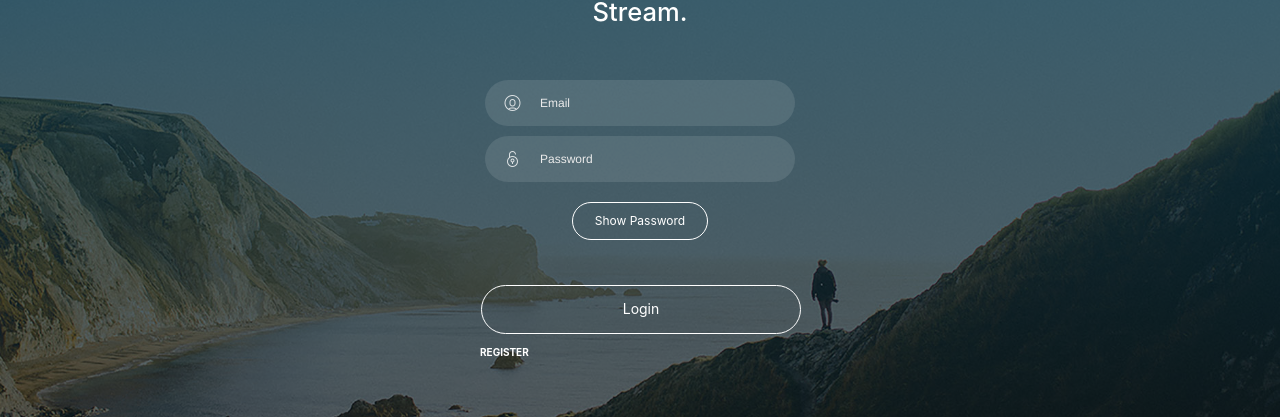
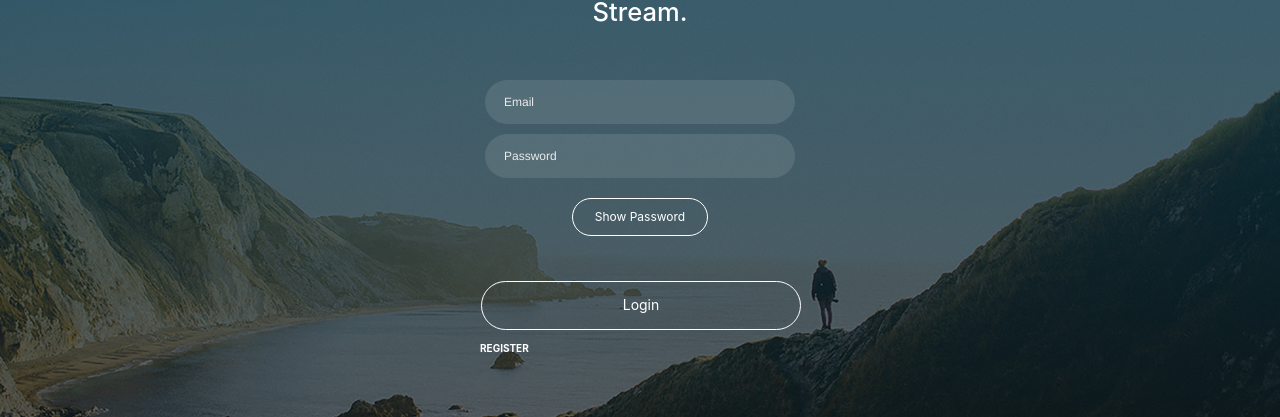
Before and after one commit to quattad/stream, a React (Create React App) app: page /login in a window 1280 px wide. Shown: the part 195-612 px from the top of the page. Built offline with nearby package versions, Linux system fonts and the light colour scheme.

Commit message:
Added form validation messages to show based on backend response message; basic refactoring

```diff
--- a/src/components/LoginPublic.components.js
+++ b/src/components/LoginPublic.components.js
@@ -1,58 +1,94 @@
 import React from "react";
 import {Redirect} from "react-router"
+import axios from "axios";
 
-// reactstrap components
-import {Button,Card,CardBody,CardFooter,Form,Input,InputGroupAddon,InputGroupText,InputGroup,Container,Col
-} from "reactstrap";
+import { OverlayTrigger, UncontrolledPopover, PopoverBody, FormFeedback, FormGroup, Button, Card, CardBody, CardFooter, Form, Input, InputGroupAddon, InputGroupText, InputGroup, Container,Col } from "reactstrap";
 
-// core components
+// Import child components
 import Navbar from "./Navbar.components";
 import TransparentFooter from "./TransparentFooter";
-import axios from "axios";
 
 // import useAuth functions to set authState
 import {useAuthContext} from '../services/AuthReducer'
 
-function LoginPage() {
+// define email and password regexes
+const emailRegex = RegExp(/(?:[a-z0-9!#$%&'*+/=?^_`{|}~-]+(?:\.[a-z0-9!#$%&'*+/=?^_`{|}~-]+)*|"(?:[\x01-\x08\x0b\x0c\x0e-\x1f\x21\x23-\x5b\x5d-\x7f]|\\[\x01-\x09\x0b\x0c\x0e-\x7f])*")@(?:(?:[a-z0-9](?:[a-z0-9-]*[a-z0-9])?\.)+[a-z0-9](?:[a-z0-9-]*[a-z0-9])?|\[(?:(?:25[0-5]|2[0-4][0-9]|[01]?[0-9][0-9]?)\.){3}(?:25[0-5]|2[0-4][0-9]|[01]?[0-9][0-9]?|[a-z0-9-]*[a-z0-9]:(?:[\x01-\x08\x0b\x0c\x0e-\x1f\x21-\x5a\x53-\x7f]|\\[\x01-\x09\x0b\x0c\x0e-\x7f])+)\])/)
+const passwordRegex = RegExp(/^(?=.*[a-z])(?=.*[A-Z])(?=.*\d)(?=.*[@$!%*?&])[A-Za-z\d@$!%*?&]{8,20}$/)
 
-  // Hook to fetch state object passed down from parent App component
-  // This is run everytime there is a change in SPA e.g. change in form field
+function LoginPage () {
   const auth = useAuthContext()
 
-  // Create state to store entered username and pw
+  // FORM STATE HOOKS
   const [emailState, setEmailState] = React.useState("");
+  const onChangeEmail = (e) => {setEmailState(e.target.value)};
+
   const [passwordState, setPasswordState] = React.useState("");
+  const onChangePassword = (e) => {setPasswordState(e.target.value)};
 
+  // FORM FUNCTIONALITY HOOKS
+  const[showPassword, setShowPassword] = React.useState("password");
+  const onShowPassword = () => {setShowPassword(!showPassword)};
+
+  const[showPasswordButton, setShowPasswordButton] = React.useState("Show");
+  const onShowPasswordButton = () => {setShowPasswordButton(!showPasswordButton)};
+
+  // FORM FUNCTIONALITY HOOKS
   const [emailFocus, setEmailFocus] = React.useState(false);
   const [passwordFocus, setPasswordFocus] = React.useState(false);
+  const [emailIsValid, setEmailIsValid] = React.useState(false);
+  const [emailHasInput, setEmailHasInput] = React.useState(false)
+  const checkEmailIfValid = (e) => {
+    e.preventDefault();
 
-  // Define form save functions
-  const onChangeEmail = (e) => {
-    setEmailState(e.target.value)
-  };
-  const onChangePassword = (e) => {
-    setPasswordState(e.target.value)
-  };
-  const onShowPassword = (e) => {
-    setShowPassword(!showPassword)
-  };
-  const onShowPasswordButton = (e) => {
-    setShowPasswordButton(!showPasswordButton)
+    if (e.target.value.length > 0) {
+      setEmailHasInput(true);
+
+      if (emailRegex.test(e.target.value)) {
+        setEmailIsValid(true);
+        setEmailHasInput(false); // To prevent override of valid field
+      } else {
+        setEmailIsValid(false);
+      }
+
+    } else {
+      setEmailHasInput(false);
+      setEmailIsValid(false);
+    }
   };
 
-  // Additional form features
-  const[fireRedirectHome, setFireRedirectHome] = React.useState(false)
-  const[fireRedirectRegister, setFireRedirectRegister] = React.useState(false)
-  const[showPassword, setShowPassword] = React.useState("password")
-  const[showPasswordButton, setShowPasswordButton] = React.useState("Show")
+  const [passwordIsValid, setPasswordIsValid] = React.useState(false);
+  const [passwordHasInput, setPasswordHasInput] = React.useState(false)
+  const checkPasswordIfValid = (e) => {
+    e.preventDefault();
 
-  const onFireRedirectHome = (e) => {
-    setFireRedirectHome(true)
+    if (e.target.value.length > 0) {
+      setPasswordHasInput(true);
+
+      if (passwordRegex.test(e.target.value)) {
+        setPasswordIsValid(true);
+        setPasswordHasInput(false); // To prevent override of valid field
+      } else {
+        setPasswordIsValid(false);
       }
 
-  const onFireRedirectRegister = (e) => {
-    setFireRedirectRegister(true)
+    } else {
+      setPasswordHasInput(false);
+      setPasswordIsValid(false);
     }
+  };
+
+  const [showEmailPopover, setShowEmailPopover] = React.useState(false)
+  const [emailPopoverMsg, setEmailPopoverMsg] = React.useState("")
+
+  const [showPasswordPopover, setShowPasswordPopover] = React.useState(false)
+  const [passwordPopoverMsg, setPasswordPopoverMsg] = React.useState("")
+
+  // REDIRECT HOOKS
+  const[fireRedirectHome, setFireRedirectHome] = React.useState(false)
+  const onFireRedirectHome = () => {setFireRedirectHome(true)}
+
+  const[fireRedirectRegister, setFireRedirectRegister] = React.useState(false)
+  const onFireRedirectRegister = () => {setFireRedirectRegister(true)}
 
   // Define login function
   const onSubmitLogin = async (e) => {
@@ -66,16 +102,34 @@ function LoginPage() {
       });
 
       if (!res.data.error) {
-        auth.handleLogin();
+        await auth.handleLogin();
         onFireRedirectHome(e);
 
     }} catch (err) {
     /** Error handling for login issues */
-    if (err.response.data.description === "EMAIL_FIELD_EMPTY") {}
-    else if (err.response.data.description === "PASSWORD_FIELD_EMPTY") {}
-    else if (err.response.data.description === "USER_NOT_FOUND") {}
-    else if (err.response.data.description === "PASSWORD_DOES_NOT_MATCH") {}
-    else {throw new Error("Uncaught ")}
+    if (err.response.data.description === "EMAIL_FIELD_EMPTY") {
+      setShowEmailPopover(true)
+      setShowPasswordPopover(false)
+      setEmailPopoverMsg("Email field is empty.")
+    }
+    else if (err.response.data.description === "PASSWORD_FIELD_EMPTY") {
+      setShowPasswordPopover(true)
+      setShowEmailPopover(false)
+      setPasswordPopoverMsg("Password field is empty.")
+    }
+    else if (err.response.data.description === "USER_NOT_FOUND") {
+      setShowEmailPopover(true)
+      setShowPasswordPopover(false)
+      setEmailPopoverMsg("User was not found.")
+    }
+    else if (err.response.data.description === "PASSWORD_DOES_NOT_MATCH") {
+      setShowPasswordPopover(true)
+      setShowEmailPopover(false)
+      setPasswordPopoverMsg("Incorrect password.")
+    }
+    else {
+      throw new Error("Uncaught error: " + err)
+    }
   }
 };
 
@@ -85,6 +139,7 @@ function LoginPage() {
     document.documentElement.classList.remove("nav-open");
     window.scrollTo(0, 0);
     document.body.scrollTop = 0;
+
     return function cleanup() {
       document.body.classList.remove("login-page");
       document.body.classList.remove("sidebar-collapse");
@@ -96,12 +151,7 @@ function LoginPage() {
       {fireRedirectHome && <Redirect to='/dashboard'> push={true} </Redirect>}
       {fireRedirectRegister && <Redirect to='/register'> push={true}</Redirect>}
       <div className="page-header clear-filter" filter-color="blue">
-        <div
-          className="page-header-image"
-          style={{
-            backgroundImage: "url(" + require("../assets/img/login.jpg") + ")"
-          }}
-        ></div>
+        <div className="page-header-image" style={{backgroundImage: "url(" + require("../assets/img/login.jpg") + ")"}}></div>
         <div className="content">
           <Container>
             <Col className="ml-auto mr-auto" md="4">
@@ -111,76 +161,47 @@ function LoginPage() {
                     <h3 className="h3 seo">Welcome back to Stream.</h3>
                   </Container>
                   <CardBody>
-                    <InputGroup
-                      className={
-                        "no-border input-lg" + (emailFocus ? " input-group-focus" : "")
-                      }>
+                    <FormGroup className={"no-border input-lg" + (emailFocus ? " input-group-focus" : "")}>
+                      <Input id="emailField"
+                      valid={emailIsValid} invalid={emailHasInput}
+                      placeholder="Email"
+                      onChange={(e)=>{onChangeEmail(e); checkEmailIfValid(e)}}
+                      onFocus={() => setEmailFocus(true)}
+                      onBlur={() => setEmailFocus(false)}>
+                      </Input><FormFeedback>Invalid email.</FormFeedback>
+                      <UncontrolledPopover trigger="focus" toggle={()=>{setShowEmailPopover(false)}} placement="right" isOpen={showEmailPopover} target="emailField">
+                        <PopoverBody>{emailPopoverMsg}</PopoverBody>
+                      </UncontrolledPopover>
+                    </FormGroup>
+                    <FormGroup className={"no-border input-lg" + (passwordFocus ? " input-group-focus" : "")}>
                       <InputGroupAddon addonType="prepend">
-                        <InputGroupText>
-                          <i className="now-ui-icons users_circle-08"></i>
-                        </InputGroupText>
                       </InputGroupAddon>
-                      <Input
-                        placeholder="Email"
-                        type="text"
-                        onChange={(e)=>onChangeEmail(e)}
-                        onFocus={() => setEmailFocus(true)}
-                        onBlur={() => setEmailFocus(false)}
-                      ></Input>
-                    </InputGroup>
-                    <InputGroup
-                      className={
-                        "no-border input-lg" +
-                        (passwordFocus ? " input-group-focus" : "")
-                      }
-                    >
-                      <InputGroupAddon addonType="prepend">
-                        <InputGroupText>
-                          <i className="now-ui-icons ui-1_lock-circle-open"></i>
-                        </InputGroupText>
-                      </InputGroupAddon>
-                      <Input
+                      <Input id="passwordField"
+                      valid={passwordIsValid} invalid={passwordHasInput}
                       placeholder="Password"
                       type={(showPassword ? "password": "text")}
-                        onChange={(e)=>onChangePassword(e)}
+                      onChange={(e)=>{onChangePassword(e); checkPasswordIfValid(e);}}
                       onFocus={() => setPasswordFocus(true)}
                       onBlur={() => setPasswordFocus(false)}
-                      ></Input>
-                    </InputGroup>
+                      ></Input><FormFeedback>Password must be between 8 to 20 characters, 1 uppercase and 1 lowercase letter.</FormFeedback>
+                      <UncontrolledPopover trigger="click" toggle={()=>{setShowPasswordPopover(false)}}placement="right" isOpen={showPasswordPopover} target="passwordField">
+                        <PopoverBody>{passwordPopoverMsg}</PopoverBody>
+                      </UncontrolledPopover>
+                    </FormGroup>
                     <div className="col-md-auto">
-                      <Button
-                        outline
-                        className="btn-round"
-                        size="md"
-                        onClick={(e) => {
+                      <Button outline className="btn-round" size="md" onClick={(e) => {
                           onShowPassword(e)
                           onShowPasswordButton(e)
-                        }}>
-                          {(showPasswordButton) ? "Show Password":"Hide Password"}
-                      </Button>
+                        }}>{(showPasswordButton) ? "Show Password":"Hide Password"}</Button>
                     </div>
                   </CardBody>
                   <CardFooter className="text-center">
-                    <Button
-                      outline
-                      block
-                      className="btn-round"
-                      onClick={(e) => {
+                    <Button outline block className="btn-round" size="lg" onClick={(e) => {
                       onSubmitLogin(e)
-                      }}
-                      size="lg"
-                    >
-                      Login
-                    </Button>
-                    <div className="pull-left">
-                      <h6>
-                      <a
-                      className="link"
-                      href="/register"
-                      onClick={() => onFireRedirectRegister()}
-                      >
-                        Register
-                        </a></h6>
+                    }}>Login</Button>
+                    <div className="pull-left"><h6><a className="link" href="/register" onClick={
+                      () => onFireRedirectRegister()
+                    }>Register</a></h6>
                     </div>
                   </CardFooter>
                 </Form>
```
Lines whose indentation alone changed are shown as unchanged.
